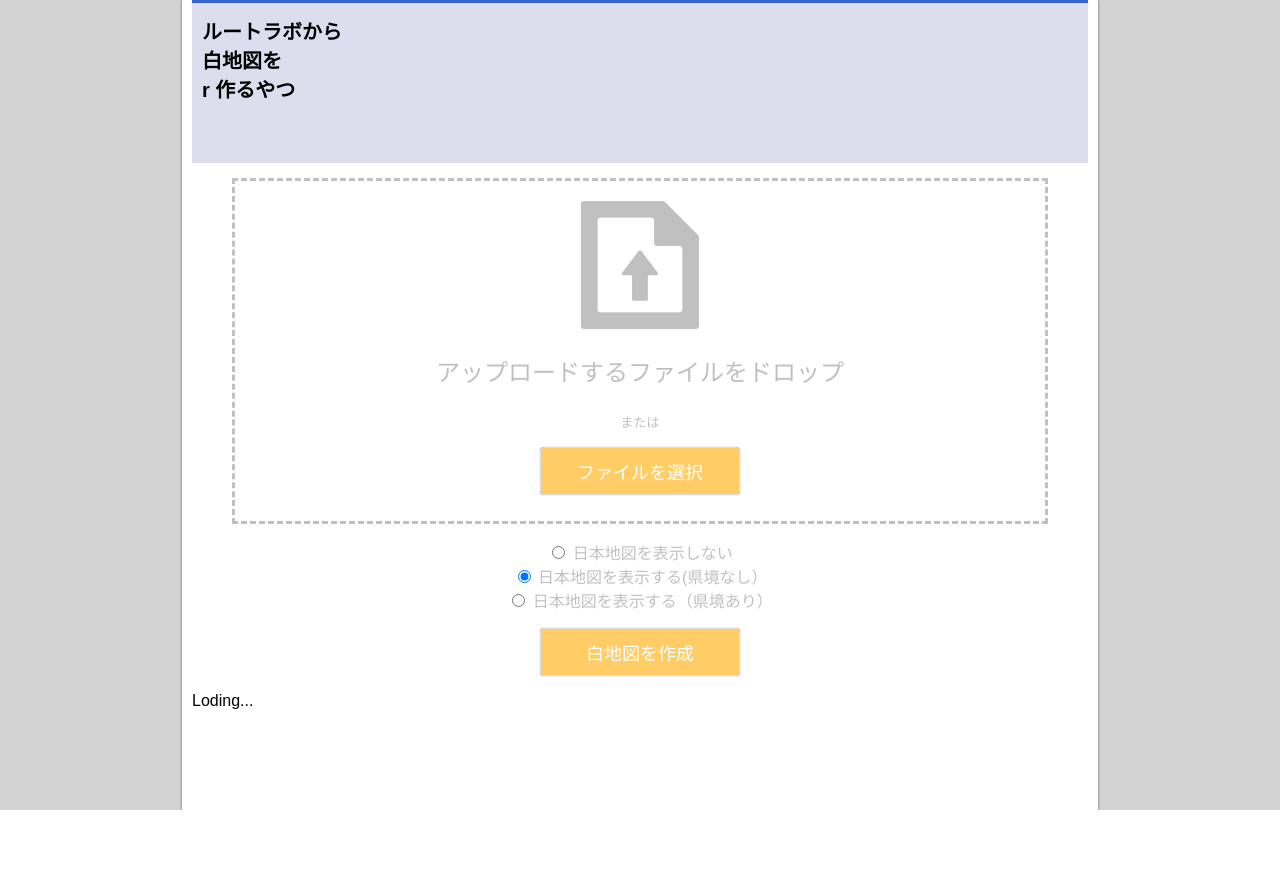
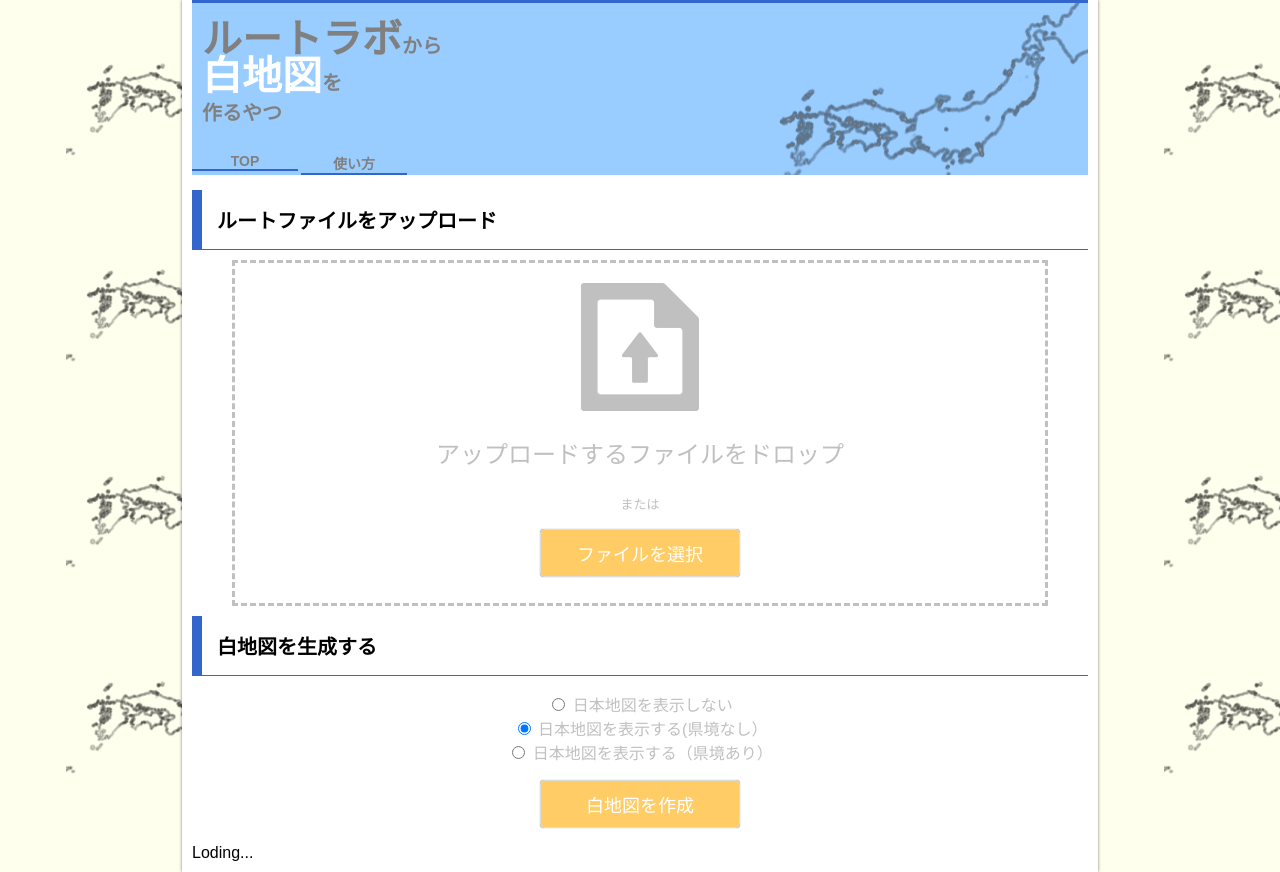
Before and after one commit to sawadakaku/whitemap, a Python web app: template app_whitemap/templates/index.html in a window 1280 px wide. Before the commit the page ends 810 px from the top, so only its background shows below. Run offline with Jinja, Linux system fonts and the light colour scheme; the template is opened without the code that fills it, so the values that code supplies are empty.

Commit message:
cssで見た目を整えた

```diff
--- a/app_whitemap/static/glike.css
+++ b/app_whitemap/static/glike.css
@@ -2,10 +2,11 @@ body{
   font-family: arial,sans-serif;
 }
 html,body{
-  background: lightgrey;
+  background: #ffffee;
   height: 100%;
   margin: 0;
   padding: 0;
+  background-image: url("/images/backgroundmap1.png")
 }
 
 #container{
@@ -18,12 +19,13 @@ html,body{
 }
 
 #header{
-  background-color: #dde;
+  background-color: #99ccff;
   border-top: 3px solid #36c;
-  height: 20%;
+  height: auto;
   margin-bottom: 15px;
   overflow: hidden;
-  padding: 0 10;
+  padding: 0;
+  background-image: url("/images/backgroundmap.png")
 }
 
 a{
@@ -41,7 +43,6 @@ a:visited{
 a:hover{
   text-decoration: none;
   color: white;
-  background-color: navy;
 }
 
 a:active{
@@ -56,31 +57,66 @@ a.selected{
 
 #header h1 a{
   text-decoration: none;
-  color: black;
-}
-
-#header h1{
+  color: gray;
   font-size: 20px;
   float: left;
   vertical-align: middle;
+  letter-spacing: 0px;
+  line-height: 30px;
+  font-family: sans-serif;
+}
+#header h1 #rootlab{
+    font-size: 40px;
+    color: gray;
+}
+#header h1 #whitemap{
+    font-size: 40px;
+    color: white;
+}
+#header h1 #making{
+    font-size: 20px;
+    color: gray;
+}
+#header #title{
+    overflow: hidden;
+    padding: 0 10px 20px;
 }
 
-#header li{
-  font-size: 14px;
-  display: inline;
+#menu ul{
+    display: block;
+    margin: 0;
+    padding: 0;
+    list-style: none;
 }
-
-#header ul{
-  list-style: none;
-  float: right;
-  vertical-align: middle;
+#menu li{
+    display: inline;
+    padding: 0;
+    margin: 0;
+    margin-right: 3px;
+    float: left;
+}
+#menu li > a{
+    display: block;
+    border-bottom: 2px solid #36c;
+    background-color: #99ccff;
+    padding: 5px 3px 0;
+    text-decoration: none;
+    color: gray;
+    width: 100px;
+    margin: 0px 0px;
+    text-align: center;
+    font-size: 14px;
+}
+#menu li > a:hover{
+    background-color: #36c;
+    color: white;
 }
 
 h2{
     margin: 0 0 10px;
     padding: 15px;
-    border-left: 10px solid #36e;
-    border-bottom: 1px solid #36e;
+    border-left: 10px solid #36c;
+    border-bottom: 1px solid #36c;
     font-size: 20px;
     font-weight: bold;
 }
--- a/app_whitemap/templates/_base.html
+++ b/app_whitemap/templates/_base.html
@@ -7,13 +7,21 @@
   <body>
     <div id="container">
       <div id="header">
-        <h1>
-          <a href="/index.html" class="selected">
-              <span>ルートラボ</span>から<br/>
-              <span>白地図</span>を<br/>r
-              作るやつ
-          </a>
-        </h1>
+        <div id="title">
+            <h1>
+              <a href="/index.html" class="selected">
+                  <span id="rootlab">ルートラボ</span>から<br/>
+                  <span id="whitemap">白地図</span>を<br/>
+                  <span id="making">作るやつ</span>
+              </a>
+            </h1>
+        </div> <!-- end title -->
+        <div id="menu">
+            <ul>
+                <li><a href="/index.html">TOP</a></li>
+                <li><a href="/howto.html">使い方</a></li>
+        </ul>
+        </div><!-- end menu -->
       </div> <!--- end header -->
       <div id="main">
         {% block bodycontent %}
--- a/app_whitemap/templates/index.html
+++ b/app_whitemap/templates/index.html
@@ -1,5 +1,6 @@
 {% extends "_base.html" %}
 {% block bodycontent %}
+  <h2>ルートファイルをアップロード</h2>
   <div id="drag-area">
     <img src="/images/uploadicon1.png" class="icon"/>
     <div id="text1">
@@ -11,6 +12,7 @@
         <p><button id="btn">ファイルを選択</button></p>
     </div>  <!-- end btn-group -->
   </div>  <!-- end drag-area -->
+  <h2>白地図を生成する</h2>
   <div id='group-makewhitemap'>
     <form method='post' action='/img-whitemap'>
         <p>
--- a/app_whitemap/templates/routes.html
+++ b/app_whitemap/templates/routes.html
@@ -1,4 +1,4 @@
-<h3>uploaded files</h3>
+<h2>アップロードされたファイル</h2>
 {% for route in routes %}
   <p>
     {{route.title}}
```
Also changed, not shown: app_whitemap/images/backgroundmap.png (added), app_whitemap/images/backgroundmap1.png (added), 2 other files.
